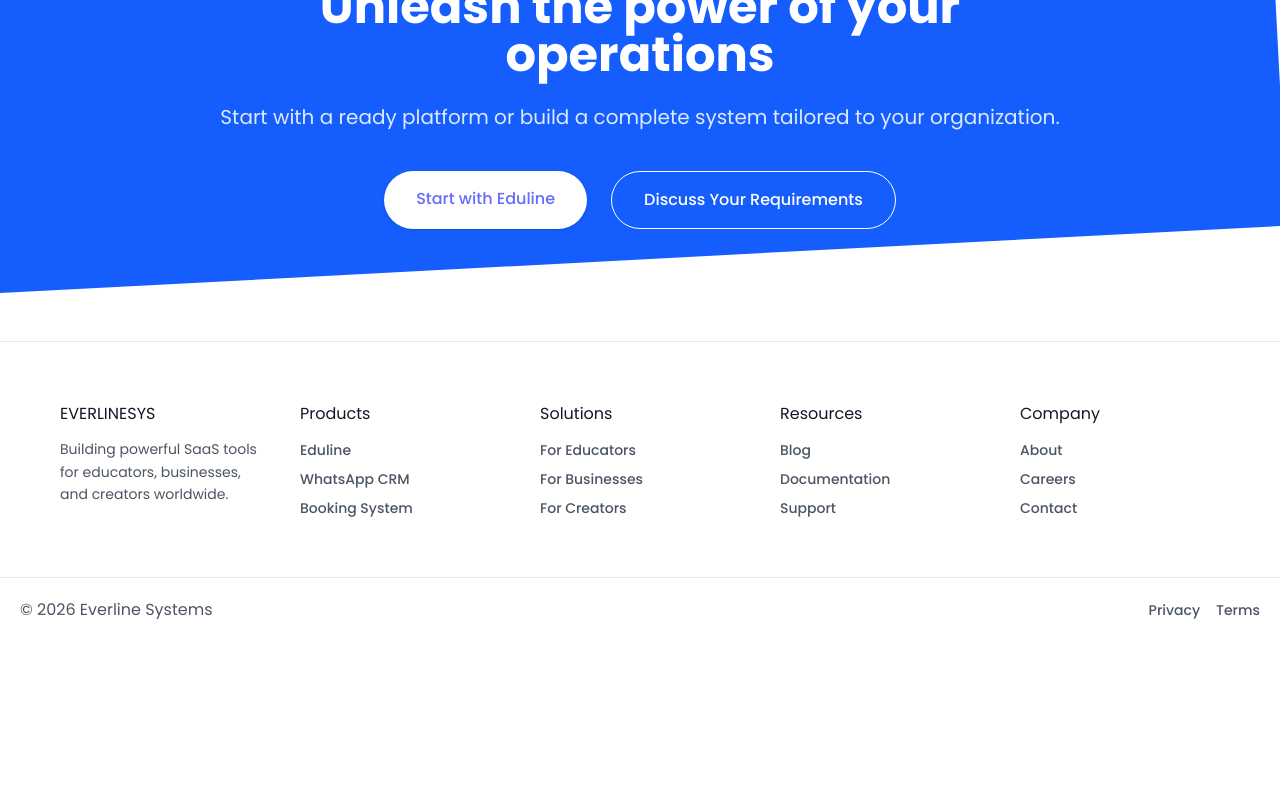
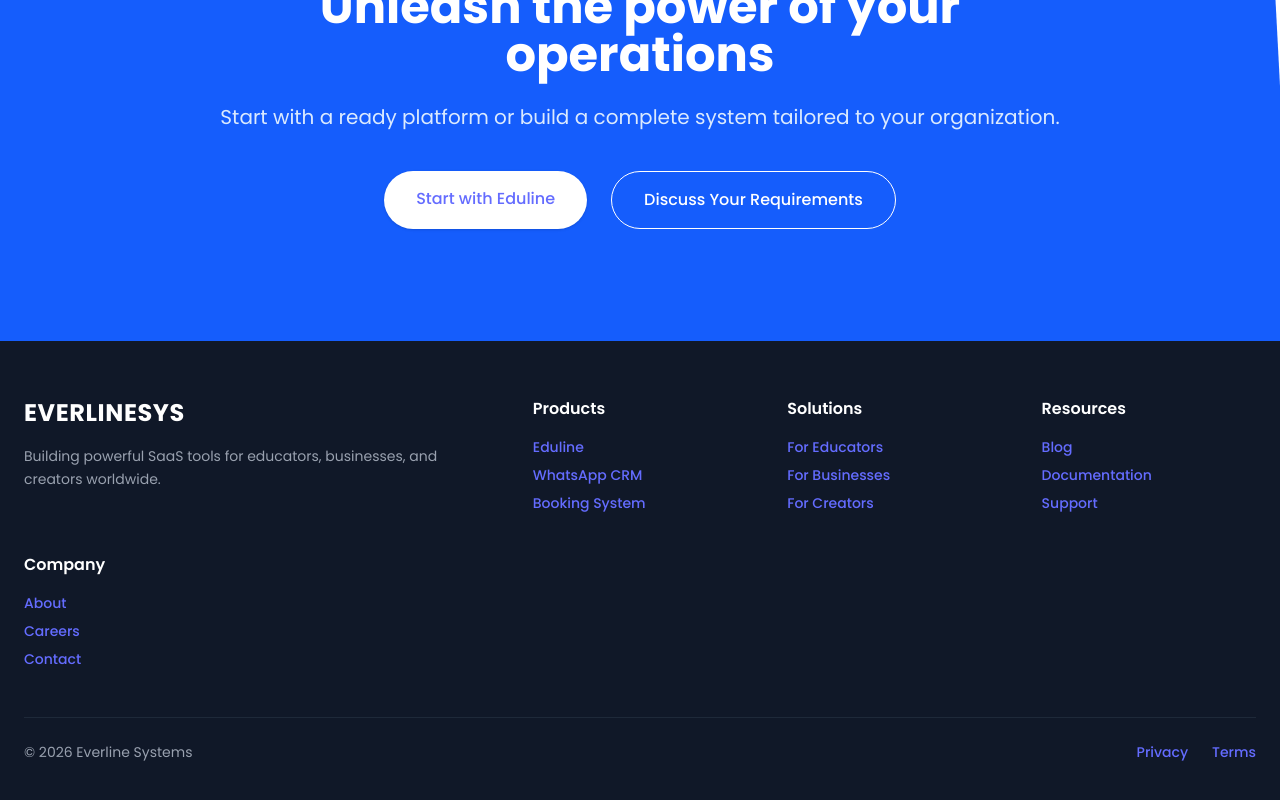
Before and after one commit to everlinesys/everlinesyssite, a React (Vite) app: page / in a window 1280 px wide. Shown: the part 6012-6812 px from the top of the page. Before the commit the page ends 6654 px from the top, so only its background shows below. Built offline with nearby package versions, Linux system fonts and the light colour scheme.

Commit message:
first commit-0

```diff
--- a/src/components/CTA.jsx
+++ b/src/components/CTA.jsx
@@ -7,7 +7,7 @@ export default function CTA() {
 
             {/* Tilted background */}
             <div className="absolute inset-0 flex items-center justify-center pointer-events-none">
-                <div className="w-[490vw] -ml-[20vw]  h-80 bg-blue-600 rotate-[-3deg]" />
+                <div className="w-[490vw] -ml-[20vw]  h-screen bg-blue-600 rotate-[-3deg]" />
             </div>
 
             {/* Content */}
--- a/src/components/Footer.jsx
+++ b/src/components/Footer.jsx
@@ -1,62 +1,104 @@
 import { Link } from "react-router-dom";
-import "../styles/Footer.css";
 
 export default function Footer() {
   return (
-    <footer className="footer">
-      <div className="footer-container">
+    <footer className="bg-gray-900 text-gray-300">
+      <div className="max-w-7xl mx-auto px-6 py-14">
+
+        {/* Top Section */}
+        <div className="grid grid-cols-1 md:grid-cols-2 lg:grid-cols-5 gap-10">
 
           {/* Brand */}
-        <div className="footer-brand">
-          <h2>EVERLINESYS</h2>
-          <p>
+          <div className="lg:col-span-2">
+            <h2 className="text-2xl font-bold text-white mb-4 tracking-wide">
+              EVERLINESYS
+            </h2>
+            <p className="text-sm leading-relaxed text-gray-400 max-w-md">
               Building powerful SaaS tools for educators, businesses,
               and creators worldwide.
             </p>
           </div>
 
           {/* Products */}
-        <div className="footer-column">
-          <h4>Products</h4>
-          <Link to="/products/eduline">Eduline</Link>
-          <Link to="/products/crm">WhatsApp CRM</Link>
-          <Link to="/products/booking">Booking System</Link>
+          <div className="space-y-3">
+            <h4 className="text-white font-semibold mb-4">Products</h4>
+            <div className="flex flex-col space-y-2 text-sm">
+              <Link to="/products/eduline" className="hover:text-white transition">
+                Eduline
+              </Link>
+              <Link to="/products/crm" className="hover:text-white transition">
+                WhatsApp CRM
+              </Link>
+              <Link to="/products/booking" className="hover:text-white transition">
+                Booking System
+              </Link>
+            </div>
           </div>
 
           {/* Solutions */}
-        <div className="footer-column">
-          <h4>Solutions</h4>
-          <Link to="/solutions/education">For Educators</Link>
-          <Link to="/solutions/business">For Businesses</Link>
-          <Link to="/solutions/creators">For Creators</Link>
+          <div className="space-y-3">
+            <h4 className="text-white font-semibold mb-4">Solutions</h4>
+            <div className="flex flex-col space-y-2 text-sm">
+              <Link to="/solutions/education" className="hover:text-white transition">
+                For Educators
+              </Link>
+              <Link to="/solutions/business" className="hover:text-white transition">
+                For Businesses
+              </Link>
+              <Link to="/solutions/creators" className="hover:text-white transition">
+                For Creators
+              </Link>
+            </div>
           </div>
 
           {/* Resources */}
-        <div className="footer-column">
-          <h4>Resources</h4>
-          <Link to="/blog">Blog</Link>
-          <Link to="/docs">Documentation</Link>
-          <Link to="/support">Support</Link>
+          <div className="space-y-3">
+            <h4 className="text-white font-semibold mb-4">Resources</h4>
+            <div className="flex flex-col space-y-2 text-sm">
+              <Link to="/blog" className="hover:text-white transition">
+                Blog
+              </Link>
+              <Link to="/docs" className="hover:text-white transition">
+                Documentation
+              </Link>
+              <Link to="/support" className="hover:text-white transition">
+                Support
+              </Link>
+            </div>
           </div>
 
           {/* Company */}
-        <div className="footer-column">
-          <h4>Company</h4>
-          <Link to="/about">About</Link>
-          <Link to="/careers">Careers</Link>
-          <Link to="/contact">Contact</Link>
+          <div className="space-y-3">
+            <h4 className="text-white font-semibold mb-4">Company</h4>
+            <div className="flex flex-col space-y-2 text-sm">
+              <Link to="/about" className="hover:text-white transition">
+                About
+              </Link>
+              <Link to="/careers" className="hover:text-white transition">
+                Careers
+              </Link>
+              <Link to="/contact" className="hover:text-white transition">
+                Contact
+              </Link>
+            </div>
           </div>
 
         </div>
 
-      {/* Bottom */}
-      <div className="footer-bottom">
+        {/* Bottom Section */}
+        <div className="border-t border-gray-800 mt-12 pt-6 flex flex-col md:flex-row justify-between items-center text-sm text-gray-400">
           <p>© {new Date().getFullYear()} Everline Systems</p>
 
-        <div className="footer-legal">
-          <Link to="/privacy">Privacy</Link>
-          <Link to="/terms">Terms</Link>
+          <div className="flex space-x-6 mt-4 md:mt-0">
+            <Link to="/privacy" className="hover:text-white transition">
+              Privacy
+            </Link>
+            <Link to="/terms" className="hover:text-white transition">
+              Terms
+            </Link>
           </div>
+        </div>
+
       </div>
     </footer>
   );
--- a/src/styles/Footer.css
+++ /dev/null
@@ -1,66 +0,0 @@
-.footer {
-  background: #ffffff;
-  color: #4b5563;
-  padding-top: 60px;
-  border-top: 1px solid #e5e7eb;
-}
-
-/* Container */
-.footer-container {
-  max-width: 1200px;
-  margin: 0 auto;
-  padding: 0 20px;
-  display: grid;
-  grid-template-columns: repeat(5, 1fr);
-  gap: 40px;
-}
-
-/* Brand */
-.footer-brand h2 {
-  color: #111827;
-  margin-bottom: 12px;
-}
-
-.footer-brand p {
-  font-size: 14px;
-  line-height: 1.6;
-}
-
-/* Columns */
-.footer-column h4 {
-  color: #111827;
-  margin-bottom: 14px;
-}
-
-.footer-column a {
-  display: block;
-  text-decoration: none;
-  color: #4b5563;
-  margin-bottom: 8px;
-  font-size: 14px;
-}
-
-.footer-column a:hover {
-  color: #2563eb;
-}
-
-/* Bottom */
-.footer-bottom {
-  margin-top: 50px;
-  border-top: 1px solid #e5e7eb;
-  padding: 20px;
-  display: flex;
-  justify-content: space-between;
-  align-items: center;
-}
-
-.footer-legal a {
-  margin-left: 16px;
-  color: #4b5563;
-  text-decoration: none;
-  font-size: 14px;
-}
-
-.footer-legal a:hover {
-  color: #2563eb;
-}
```
Also changed, not shown: src/styles/Hero.css (deleted, +0 -107 lines), src/styles/Navbar.css (deleted, +0 -96 lines). Lines whose indentation alone changed are shown as unchanged.
